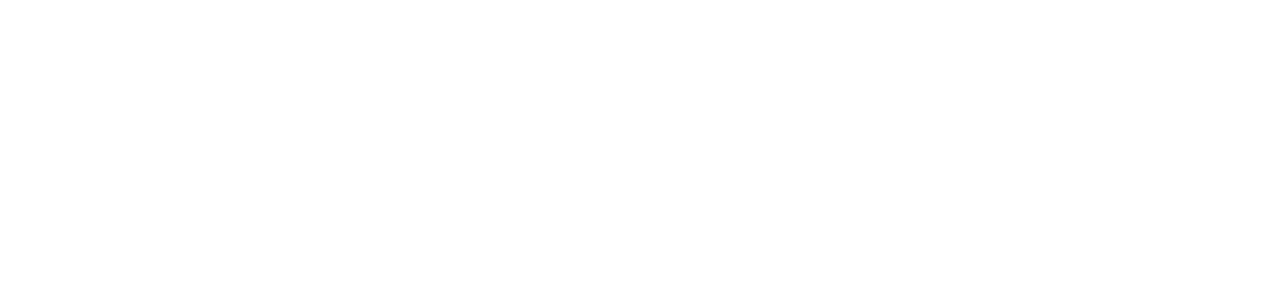
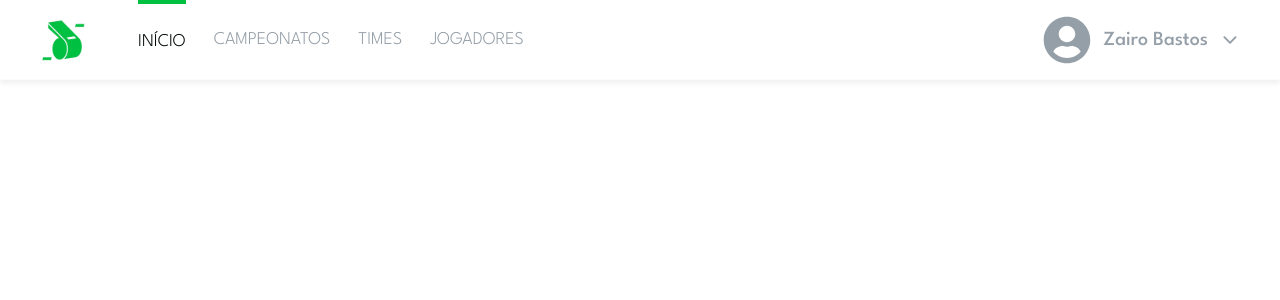
Before and after one commit to zairobastos/ApitoFinal2.0, a React (Vite) app: page /home in a window 1280 px wide. Before the commit this address had no page. Shown: the top 300 px of the page. Built offline with nearby package versions, Linux system fonts and the light colour scheme.

Commit message:
feat: :sparkles: Menu das paginas internas finalizado a estetica

```diff
--- /dev/null
+++ b/src/components/menu/index.tsx
@@ -0,0 +1,129 @@
+import React, { useState } from "react";
+import { Link } from "react-router-dom";
+import { Lista } from "./style";
+import Logo from "../../assets/images/paginaInterna/logoHeader.svg";
+
+import { FaUserCircle } from "react-icons/fa";
+import { IoIosArrowDown, IoIosArrowUp } from "react-icons/io";
+import { FiLogOut } from "react-icons/fi";
+import Swal from "sweetalert2";
+
+type ativos = {
+    ativo?: string;
+    ativo1?: string;
+    ativo2?: string;
+    ativo3?: string;
+};
+
+export const Menu = ({ ativo, ativo1, ativo2, ativo3 }: ativos) => {
+    const [janela, setJanela] = useState(false);
+    const aparecer = () => {
+        setJanela(!janela);
+    };
+    const deleteUser = () => {
+        Swal.fire({
+            title: "Deseja deletar a conta?",
+            text: "O processo não é reversível!",
+            icon: "warning",
+            showCancelButton: true,
+            confirmButtonColor: "#3085d6",
+            cancelButtonColor: "#d33",
+            confirmButtonText: "Sim, deletar!",
+            cancelButtonText: "Cancelar",
+        }).then((result) => {
+            if (result.isConfirmed) {
+                Swal.fire("Deletado!", "Sua conta foi deletada.", "success");
+            }
+        });
+    };
+    return (
+        <>
+            <header className="flex bg-white z-10 top-0 w-full fixed flex-row flex-wrap justify-between h-20 shadow-menu  px-10 border-b border-solid border-borderMenu">
+                <nav className="flex flex-wrap flex-row items-center gap-x-12">
+                    <figure>
+                        <img src={Logo} alt="Logo" />
+                    </figure>
+                    <Lista className="text-navMenu">
+                        <Link
+                            to={"/home"}
+                            className={`h-full ${ativo} items-center flex cursor-pointer hover:text-navMenuAtivo transition-colors`}
+                        >
+                            INÍCIO
+                        </Link>
+                        <Link
+                            to={"/campeonato"}
+                            className={`h-full ${ativo1} items-center flex cursor-pointer hover:text-navMenuAtivo transition-colors`}
+                        >
+                            CAMPEONATOS
+                        </Link>
+                        <Link
+                            to={"/times"}
+                            className={`h-full ${ativo2} items-center flex cursor-pointer hover:text-navMenuAtivo transition-colors`}
+                        >
+                            TIMES
+                        </Link>
+                        <Link
+                            to={"/jogadores"}
+                            className={`h-full ${ativo3} items-center flex cursor-pointer hover:text-navMenuAtivo transition-colors`}
+                        >
+                            JOGADORES
+                        </Link>
+                    </Lista>
+                </nav>
+                <div className="flex items-center gap-3">
+                    <figure className=" h-full items-center justify-center flex">
+                        <FaUserCircle className="text-5xl text-navMenu" />
+                    </figure>
+                    <div
+                        className="flex flex-row flex-wrap items-center gap-3 cursor-pointer"
+                        onClick={aparecer}
+                    >
+                        <h2 className="text-xl font-fontPadrao font-medium text-navMenu">
+                            Zairo Bastos
+                        </h2>
+                        {janela ? (
+                            <IoIosArrowUp className="text-xl text-navMenu" />
+                        ) : (
+                            <IoIosArrowDown className="text-xl text-navMenu" />
+                        )}
+                    </div>
+                </div>
+            </header>
+            {janela && (
+                <div className="bg-input shadow-menu fixed top-24 right-10 z-20 w-80 h-80 rounded-xl px-2 items-center border-2 border-solid border-borderForm">
+                    <ul className="flex flex-col h-full justify-center items-center text-lg font-fontPadrao font-bold  gap-2">
+                        <li>
+                            <FaUserCircle size={100} className="text-navMenu" />
+                        </li>
+                        <li className="text-preto flex flex-col items-center">
+                            <h2 className="font-fontPadrao font-normal">
+                                Luiz Zairo Bastos Viana
+                            </h2>
+                            <h3 className="text-preto font-normal">
+                                zairo_vianahd@hotmail.com
+                            </h3>
+                        </li>
+                        <li className="flex w-full justify-between items-center py-3">
+                            <Link
+                                to={""}
+                                className="bg-bgEditar text-fontEditar font-fontPadrao w-45 text-center rounded-sm"
+                            >
+                                Editar
+                            </Link>
+                            <Link
+                                to={""}
+                                onClick={deleteUser}
+                                className="bg-bgExcluir text-fontExcluir font-fontPadrao w-45 text-center rounded-sm"
+                            >
+                                Excluir
+                            </Link>
+                        </li>
+                        <li className="flex flex-row flex-wrap items-center justify-center py-1 rounded-sm bg-fontExcluir w-full gap-2 text-white">
+                            Sair <FiLogOut />
+                        </li>
+                    </ul>
+                </div>
+            )}
+        </>
+    );
+};
--- /dev/null
+++ b/src/components/menu/style.ts
@@ -0,0 +1,22 @@
+import styled from "styled-components";
+
+export const Lista = styled.ul`
+    display: flex;
+    flex-direction: row;
+    flex-wrap: wrap;
+    gap: 1.75rem;
+    font-family: "League Spartan", sans-serif;
+    font-weight: 300;
+    font-size: 1.125rem;
+    line-height: 1.75rem;
+    height: 100%;
+    align-items: center;
+
+    .ativo {
+        border-top: 4px solid #00c041;
+        color: #020905;
+    }
+    .swal2-container {
+        font-family: "League Spartan", sans-serif;
+    }
+`;
--- a/src/routers/routes.tsx
+++ b/src/routers/routes.tsx
@@ -1,5 +1,6 @@
 import React from "react";
 import { BrowserRouter, Routes, Route } from "react-router-dom";
+import { Home } from "../views/home";
 import { Login } from "../views/login";
 import { PaginaInicial } from "../views/paginaInicial";
 import { Singup } from "../views/singup";
@@ -11,6 +12,7 @@
                 <Route path="/" element={<PaginaInicial />} />
                 <Route path="/login" element={<Login />} />
                 <Route path="/singup" element={<Singup />} />
+                <Route path="/home" element={<Home />} />
             </Routes>
         </BrowserRouter>
     );
--- /dev/null
+++ b/src/views/home/index.tsx
@@ -0,0 +1,10 @@
+import React from "react";
+import { Menu } from "../../components/menu";
+
+export const Home = () => {
+    return (
+        <div>
+            <Menu ativo="ativo" />
+        </div>
+    );
+};
--- a/tailwind.config.cjs
+++ b/tailwind.config.cjs
@@ -20,6 +20,12 @@
                 input: "#f9f9f9",
                 borderInput: "#E6E6E6",
                 borderFocus: "#2563EB",
+                navMenu: "#959FA8",
+                borderForm: "#f3f4f7",
+                bgExcluir: "rgba(245, 74, 72, 0.2)",
+                fontExcluir: "#F54A48",
+                bgEditar: "rgba(250, 193, 47, 0.2)",
+                fontEditar: "#FAC12F",
             },
             boxShadow: {
                 menu: "0px 4px 4px rgba(0, 0, 0, 0.05)",
@@ -36,6 +42,9 @@
             height: {
                 13: "54px",
             },
+            width: {
+                45: "48%",
+            },
         },
     },
     plugins: [require("@tailwindcss/forms")],
```
Also changed, not shown: src/assets/images/paginaInterna/logoHeader.svg (added).
